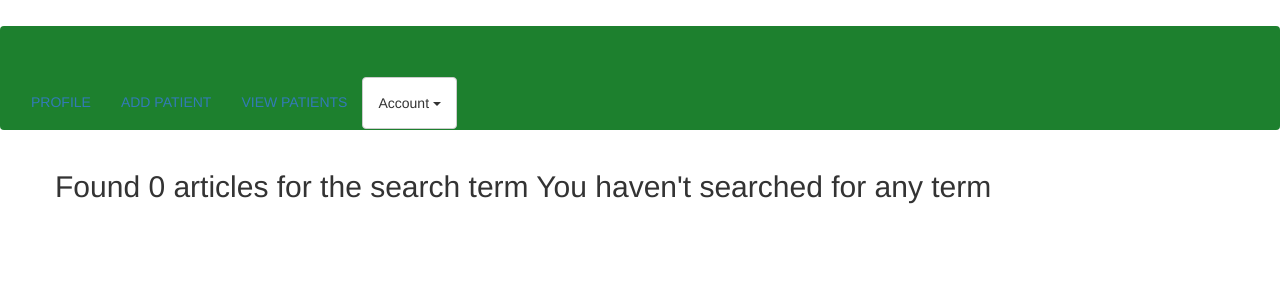
After one commit to evantoh/patient-management-system, a Django app: page /search in a window 1280 px wide. The commit adds this page. Shown: the top 300 px of the page. Run offline with Django 3.2, Linux system fonts and the light colour scheme; some libraries are stand-ins or nearby versions.

Commit message:
done with search functionality and working

```diff
--- a/patient/templates/navbar.html
+++ b/patient/templates/navbar.html
@@ -56,7 +56,7 @@
               </li>
               {% endif %}
 
-              <form class="form-inline my-2 my-lg-0" action="" style="padding-left:20%;margin-left: 20%;">
+              <form class="form-inline my-2 my-lg-0" action="{% url 'search_patient' %}" style="padding-left:20%;margin-left: 20%;">
                   <input class="form-control mr-sm-2" type="search" name="patient"  placeholder="Search patient">
                   <button class="btn btn-outline-success my-2 my-sm-0" type="submit">Search</button>
               </form>
--- /dev/null
+++ b/patient/templates/search.html
@@ -0,0 +1,30 @@
+{%extends 'base.html'%}
+{% block content %}
+<div class="container">
+
+  <div class="row">
+    {% if patients%}
+      <h2>Found {{ patients|length }} of searched term {{message}}</h2>
+    {% else %}
+      <h2> Found 0 articles for the search term {{message}}</h2>
+    {% endif %}
+
+  </div>
+
+  <div class="row">
+
+  {% if patients %}
+    {% for patient in patients %}
+      <div class="col-sm-6 col-md-3">
+            <div class="profile-image"><img src="{{patient.profile_photo.url}}" alt="{{patient.name}}" /></div>
+          <h1>{{patient.first_name}}</h1>
+          <h1>{{patient.email}}</h1>
+             <a href="{% url 'singlePatient' patient.first_name %}">
+            <input type="button" name="" value="View Details" class="btn btn-default btn-block btn-primary">
+            </a>
+      </div>
+    {% endfor %}
+  {% endif %}
+  </div>
+</div>
+{% endblock %}
--- a/patient/urls.py
+++ b/patient/urls.py
@@ -4,13 +4,13 @@ from django.conf import settings
 from django.conf.urls.static import static
 
 urlpatterns=[
-    url('^$',views.welcome,name='welcome'),
-    url('^accounts/profile$',views.profile,name = 'profile'),
-    url('^updatedoc',views.welcome,name='updatedoc'),
-    url('^addpatient',views.addpatient,name='addpatient'),
-    url('^all/patients',views.allpatient,name='allpatients'),
-    url('^treatment',views.treatment,name='treatment'),
-
+    url(r'^$',views.welcome,name='welcome'),
+    url(r'^accounts/profile$',views.profile,name = 'profile'),
+    url(r'^updatedoc',views.welcome,name='updatedoc'),
+    url(r'^addpatient',views.addpatient,name='addpatient'),
+    url(r'^all/patients',views.allpatient,name='allpatients'),
+    url(r'^treatment',views.treatment,name='treatment'),
+    url(r'^search$',views.search_results,name='search_patient'),
     url(r'^new/profile/(?P<username>[-_\w.]+)$',views.update_profile, name='updateProfile'),
 ]
 if settings.DEBUG:
--- a/patient/views.py
+++ b/patient/views.py
@@ -68,3 +68,15 @@ def treatment(request):
 def allpatient(request):
     patients=Patient.objects.all()
     return render(request,'patient/all-patients.html',{'patients':patients})
+
+def search_results(request):
+    if 'patient' in request.GET and request.GET["patient"]:
+        search_term = request.GET.get("patient")
+        searched_patients = Patient.search_by_first_name(search_term)
+        message = f"{search_term}"
+
+        return render(request, 'search.html',{"message":message,"patients": searched_patients})
+
+    else:
+        message = "You haven't searched for any term"
+        return render(request, 'search.html',{"message":message})
```
Also changed, not shown: patient/models.py (+6 -1 lines).
